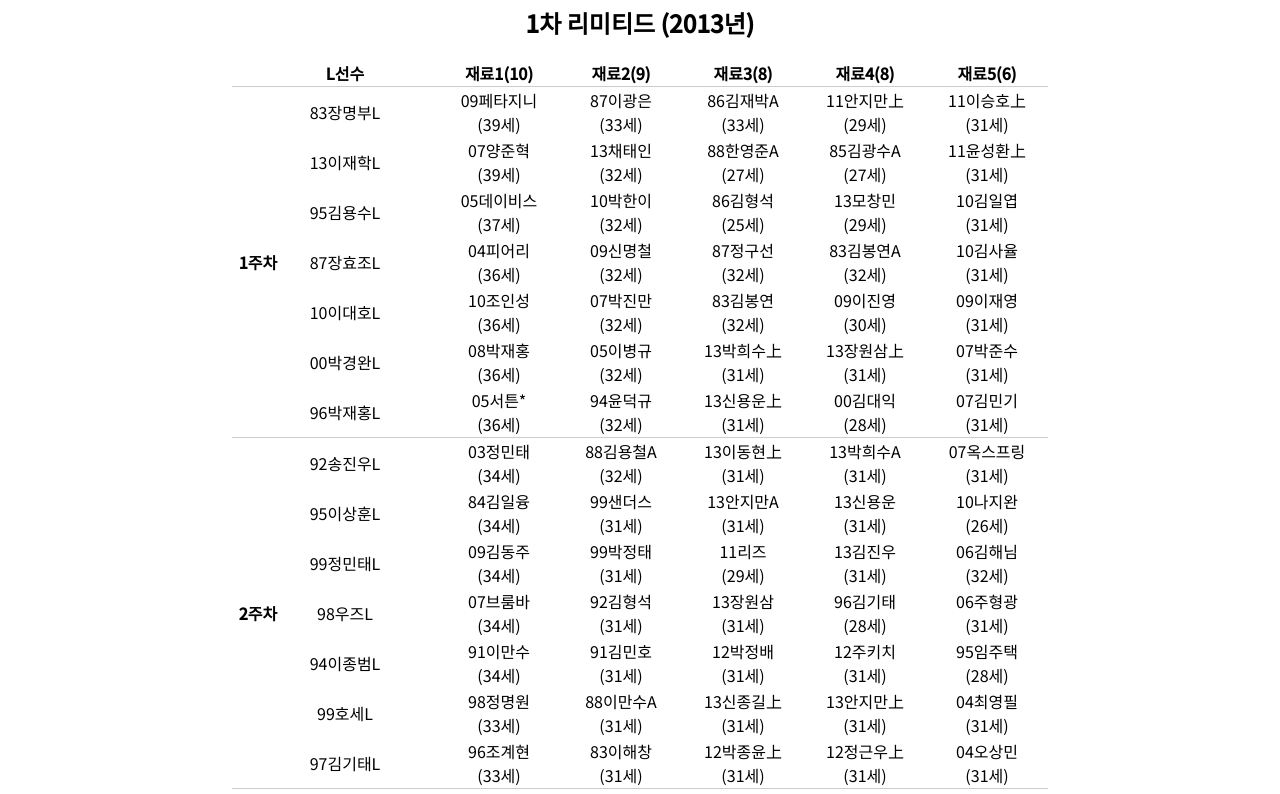
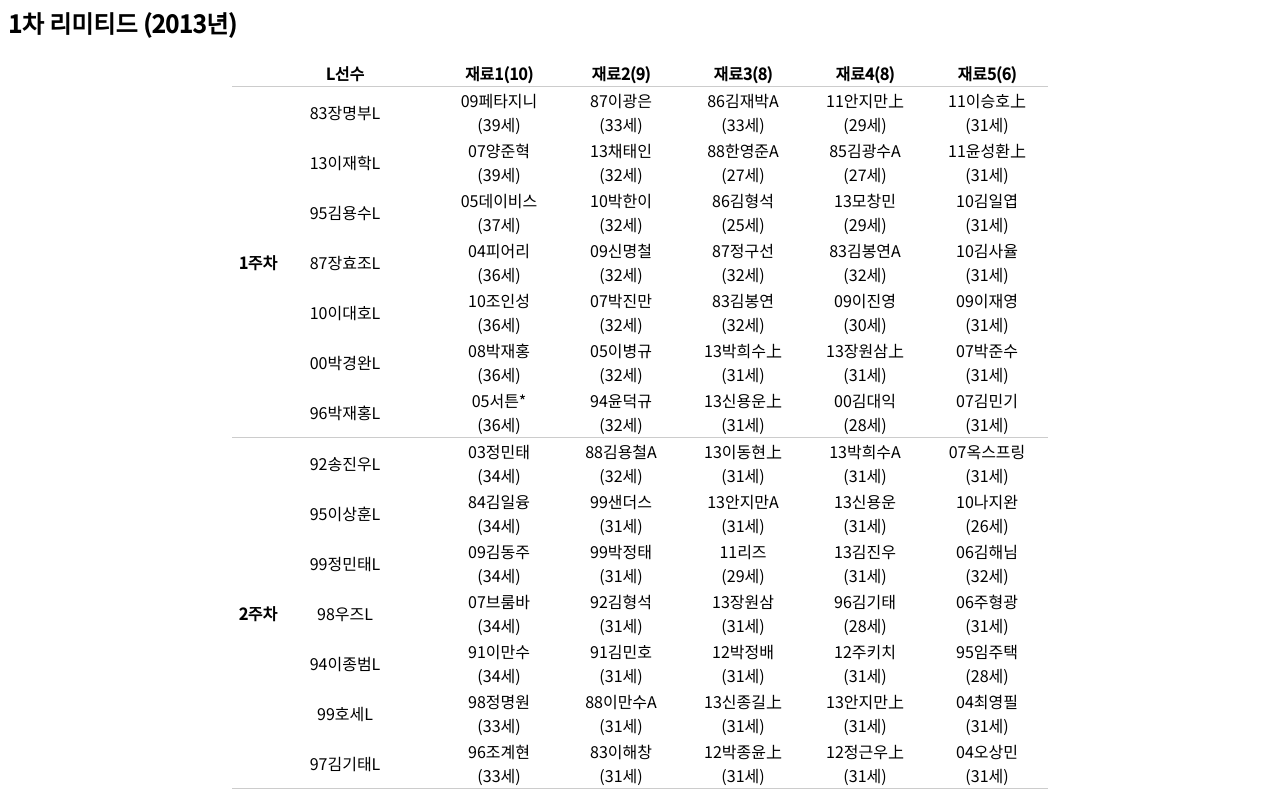
Before and after one commit to angry-v/lplayer, a plain HTML site: page index.html in a window 1280 px wide. Shown: the part 70-864 px from the top of the page. Drawn offline with Linux system fonts and the light colour scheme.

Commit message:
Update index.html

```diff
--- a/index.html
+++ b/index.html
@@ -38,7 +38,7 @@
 </head>
 
 <body>
-    <div style="text-align: center;">
+    <div>
         <h1>야구9단 L선수 재료 목록</h1>
         <h2>1차 리미티드 (2013년)</h2>
         <table style="margin: 0 auto;">
@@ -324,5 +324,7 @@
                 </tr>
             </tbody>
         </table>
+        * 현재 스카우트에서 획득 불가<br>
+        ** 출시 당시 류현진L로 출시<br>
     </div>
 </body>
```
